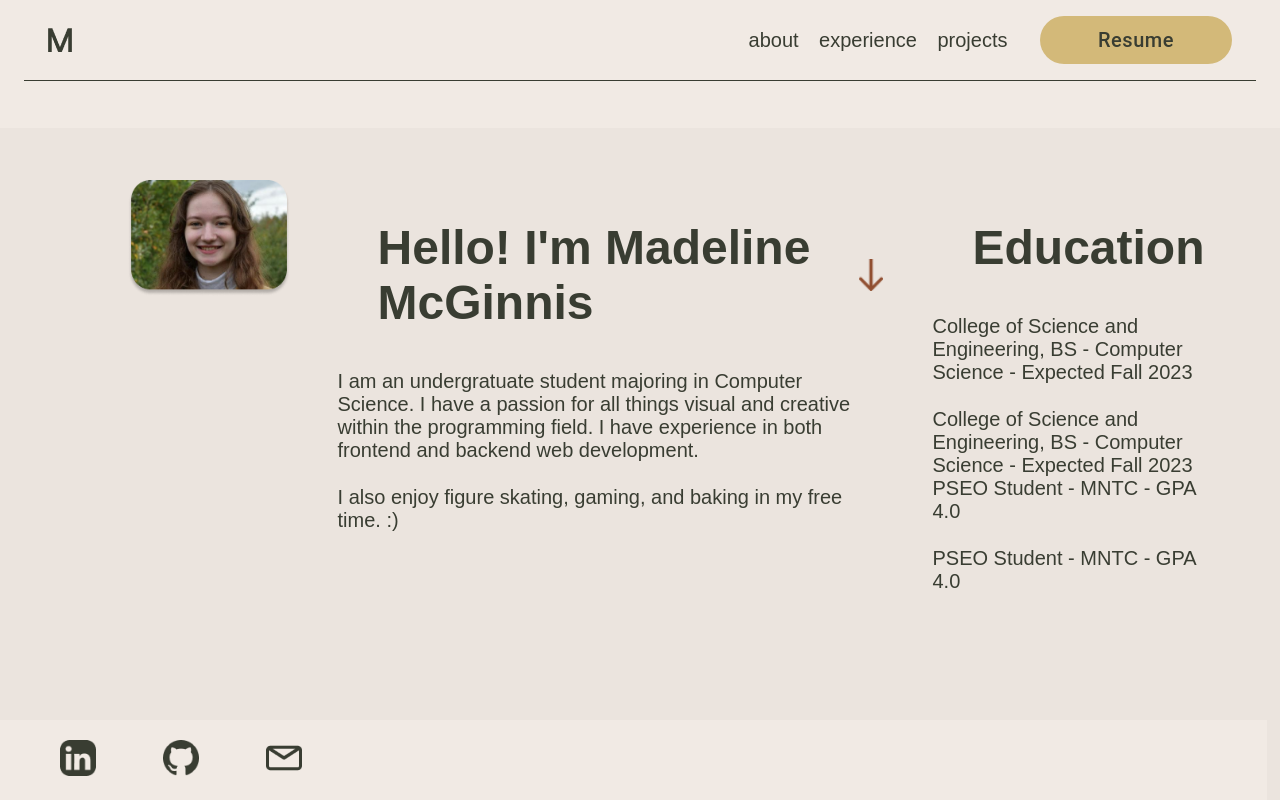
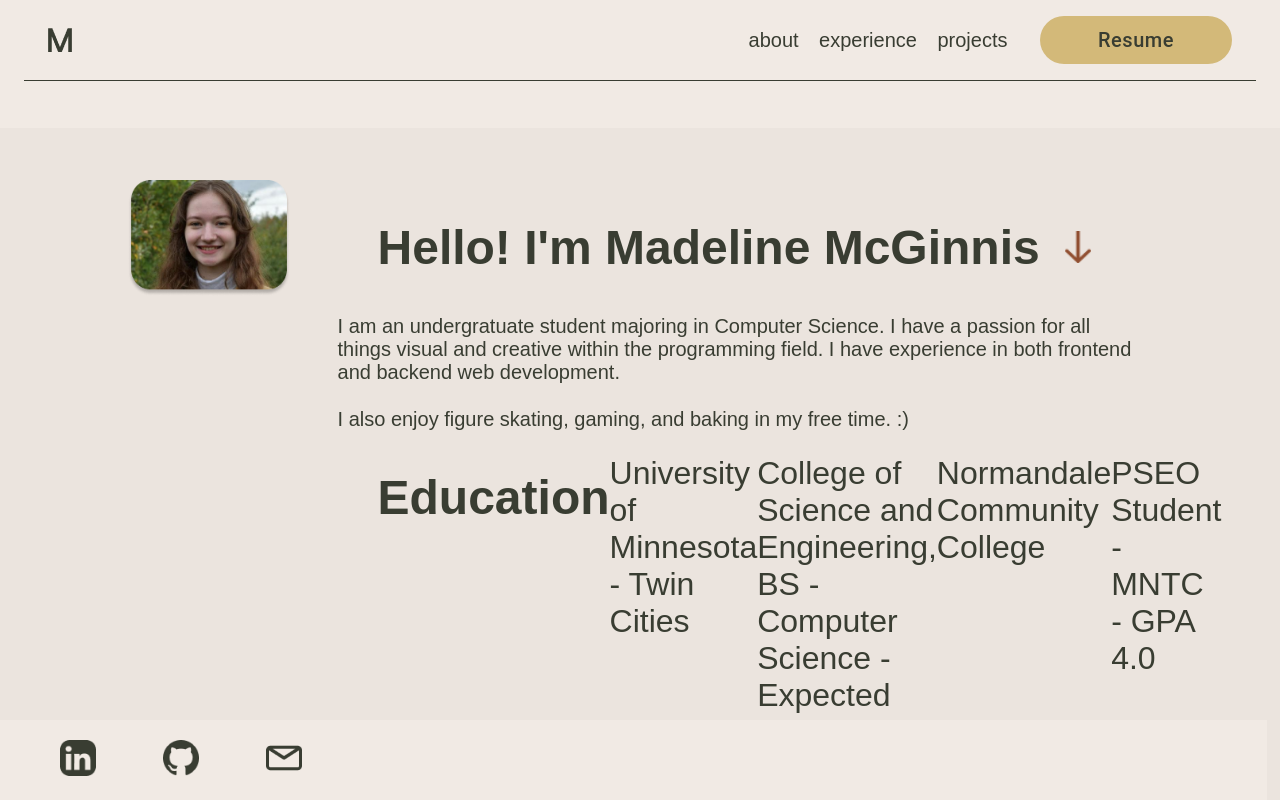
Before and after one commit to madelinemcg/portfolio, a React (Create React App) app: page / in a window 1280 px wide. Built offline with nearby package versions, Linux system fonts and the light colour scheme.

Commit message:
New home page

```diff
--- a/src/pages/HomePage/HomePage.tsx
+++ b/src/pages/HomePage/HomePage.tsx
@@ -30,16 +30,14 @@ export const HomePage: React.FC = () => {
             </div>
             <div>{COPY.PROFILE.DESCRIPTION}</div>
             <div className="sub-text">{COPY.PROFILE.SUB_DESCRIPTION}</div>
-          </div>
-          <div className="left-text">
             <div className="heading">
               <h2 className="title">{COPY.EDUCATION.HEADING}</h2>
+              <div className="sub-text">{COPY.EDUCATION.UMN.HEADING}</div>
+              <div className="sub-text">{COPY.EDUCATION.UMN.DESCRIPTION}</div>
+              <div></div>
+              <div className="sub-text">{COPY.EDUCATION.NORM.HEADING}</div>
+              <div className="sub-text">{COPY.EDUCATION.NORM.DESCRIPTION}</div>
             </div>
-            <div>{COPY.EDUCATION.UMN.DESCRIPTION}</div>
-            <div className="sub-text">{COPY.EDUCATION.UMN.DESCRIPTION}</div>
-            <div></div>
-            <div>{COPY.EDUCATION.NORM.DESCRIPTION}</div>
-            <div className="sub-text">{COPY.EDUCATION.NORM.DESCRIPTION}</div>
           </div>
         </div>
         <div className="button-wrapper">
```
